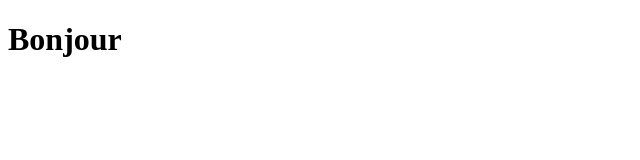
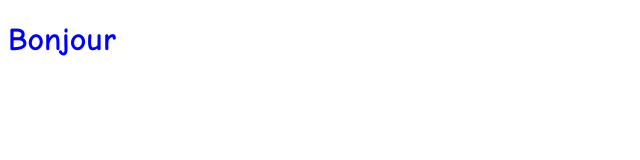
Before and after one commit to smayimatip/projetGit, a plain HTML site: page index.html in a window 1280 px wide. Shown: the whole page, without its empty margins (0-640 px from the left). Drawn offline with Linux system fonts and the light colour scheme.

Commit message:
================= v2 fichier avec du CSS =============

```diff
--- a/index.html
+++ b/index.html
@@ -5,8 +5,15 @@
     <meta http-equiv="X-UA-Compatible" content="IE=edge">
     <meta name="viewport" content="width=device-width, initial-scale=1.0">
     <title>Document</title>
+    <style>
+    h1{
+        font-family: Comic Sans MS;
+        color: blue;
+         font-weight: bold;
+    }
+    </style>
 </head>
 <body>
-     <h1>Bonjour</h1>
+    <h1>Bonjour</h1>
 </body>
 </html>
```
